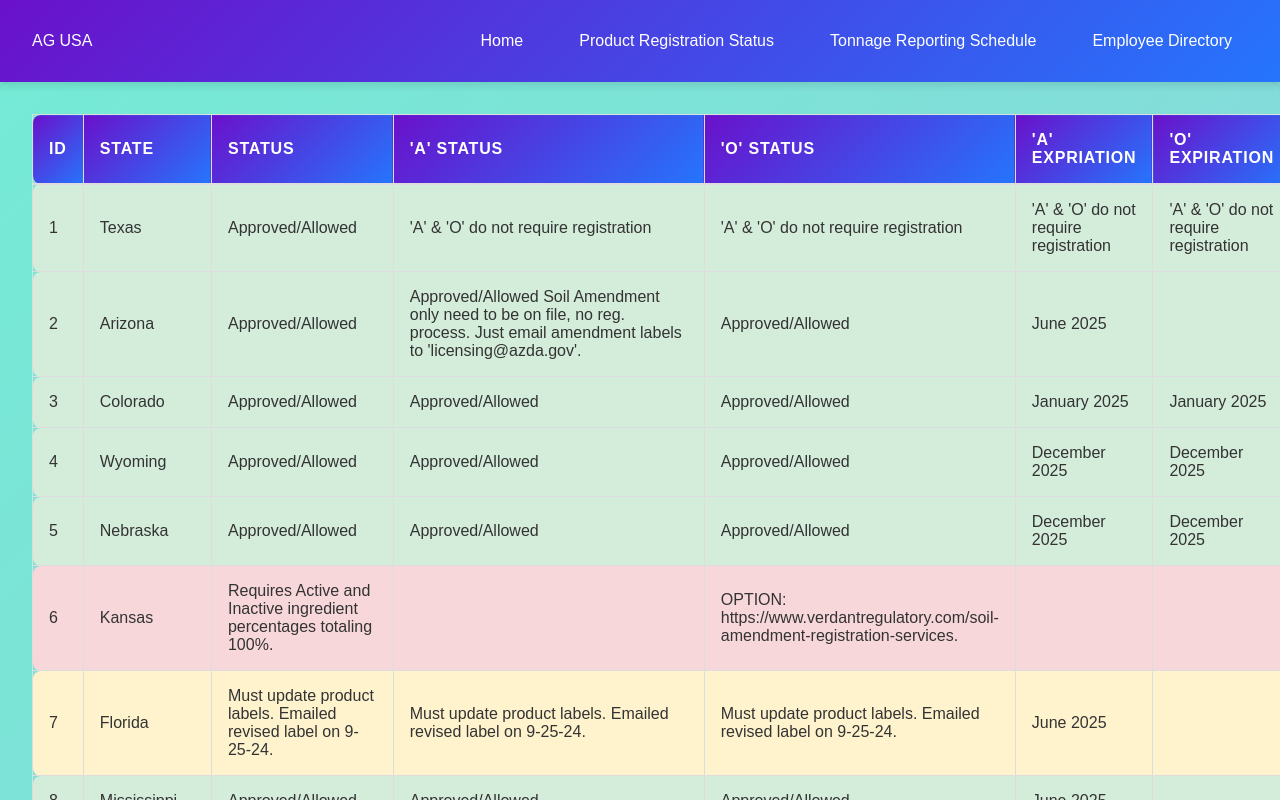
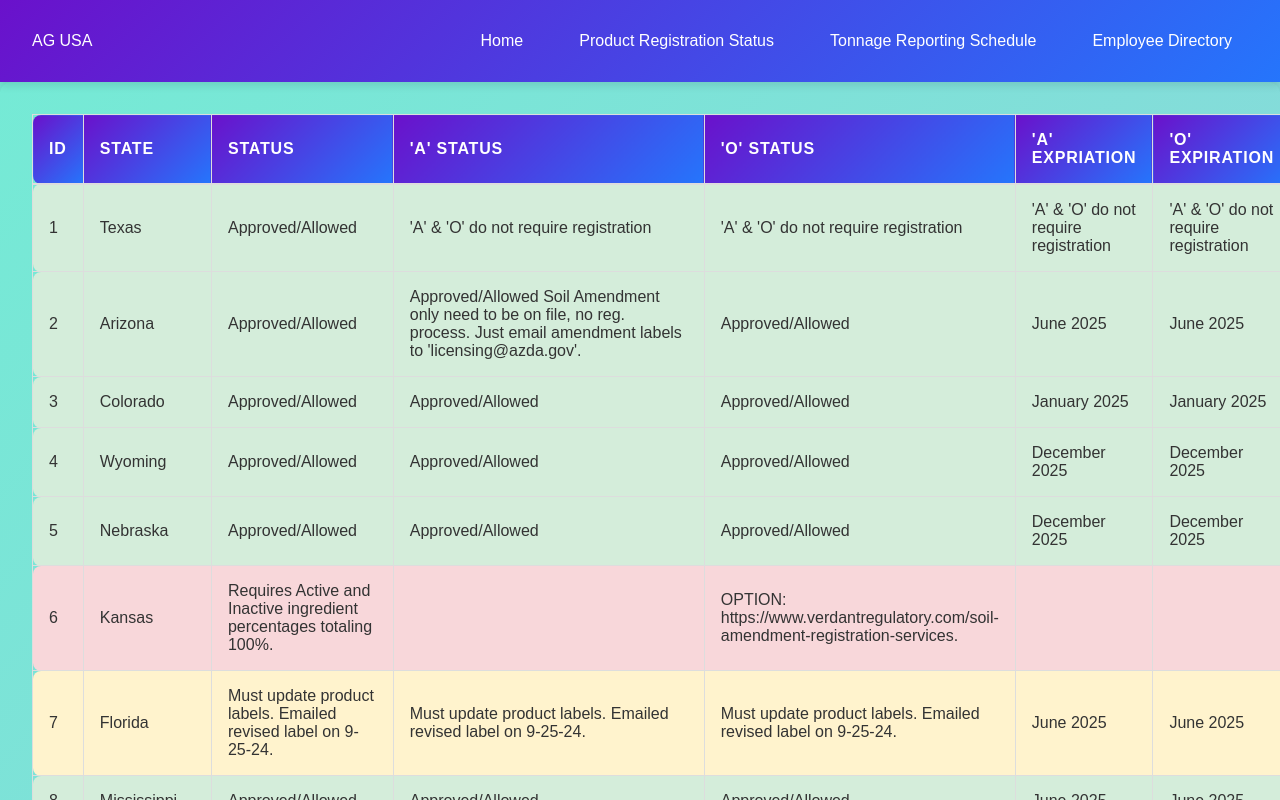
Before and after one commit to max-well-creator/work_dashboard, a Next.js app: page /product_reg_status in a window 1280 px wide. Shown: the top 800 px of the page. Built offline with nearby package versions, Linux system fonts and the light colour scheme.

Commit message:
update state registraton list

```diff
--- a/package.json
+++ b/package.json
@@ -9,6 +9,7 @@
 		"lint": "next lint"
 	},
 	"dependencies": {
+		"axios": "^1.7.8",
 		"next": "14.2.15",
 		"react": "^18.3.1",
 		"react-dom": "^18.3.1",
--- a/src/data/stateRegistrationStatus.js
+++ b/src/data/stateRegistrationStatus.js
@@ -29,7 +29,7 @@ const statesRegData = [
 		notes: "",
 		is_soil_amendment: "Yes",
 		a_expiration: "June 2025",
-		o_expiration: "",
+		o_expiration: "June 2025",
 		color: APPROVED_COLOR,
 	},
 	{
@@ -94,7 +94,7 @@ const statesRegData = [
 		o_status: "Must update product labels. Emailed revised label on 9-25-24.",
 		notes: "",
 		a_expiration: "June 2025",
-		o_expiration: "",
+		o_expiration: "June 2025",
 		color: PENDING_COLOR,
 	},
 	{
@@ -105,8 +105,9 @@ const statesRegData = [
 		o_status: APPROVED,
 		notes:
 			"Just need soil amendment registration. Registered as soil amendment on 12-3-24",
+		is_soil_amendment: "?",
 		a_expiration: "June 2025",
-		o_expiration: "",
+		o_expiration: "June 2025",
 		color: APPROVED_COLOR,
 		renew_at:
 			'Renew registrations at <a href="https://agnet.mdac.ms.gov/fflsp/" target= "_blank"> Mississippi Renewal</a>',
@@ -181,6 +182,7 @@ const statesRegData = [
 		license_statues: APPROVED,
 		a_status: NOREGISTRATIONREQUIRED,
 		o_status: NOREGISTRATIONREQUIRED,
+		is_soil_amendment: "Yes",
 		notes: "",
 		a_expiration: NOREGISTRATIONREQUIRED,
 		o_expiration: NOREGISTRATIONREQUIRED,
@@ -257,6 +259,7 @@ const statesRegData = [
 		license_statues: APPROVED,
 		a_status: NOREGISTRATIONREQUIRED,
 		o_status: NOREGISTRATIONREQUIRED,
+		is_soil_amendment: "Yes",
 		notes: "",
 		a_expiration: NOREGISTRATIONREQUIRED,
 		o_expiration: NOREGISTRATIONREQUIRED,
@@ -291,6 +294,7 @@ const statesRegData = [
 		license_statues: APPROVED,
 		a_status: APPROVED,
 		o_status: APPROVED,
+		is_soil_amendment: "?",
 		notes: "",
 		a_expiration: "Sarah sent a check on 11-12-24",
 		o_expiration: "Sarah sent a check on 11-12-24",
@@ -316,6 +320,7 @@ const statesRegData = [
 		license_statues: APPROVED,
 		a_status: NOREGISTRATIONREQUIRED,
 		o_status: NOREGISTRATIONREQUIRED,
+		is_soil_amendment: "Yes",
 		notes: "",
 		a_expiration: NOREGISTRATIONREQUIRED,
 		o_expiration: NOREGISTRATIONREQUIRED,
@@ -395,6 +400,7 @@ const statesRegData = [
 		o_status:
 			"No Individual Product Registration need just register the company. Per rane.j.sewell@tn.gov - filled out application and emailed 9-25-24",
 		notes: "",
+		is_soil_amendment: "?",
 		a_expiration: "",
 		o_expiration: "",
 		color: PENDING_COLOR,
@@ -409,7 +415,7 @@ const statesRegData = [
 			"Need a fertilizer license and individual product registration renewals.",
 		is_soil_amendment: "Yes",
 		a_expiration: "June 2025",
-		o_expiration: "",
+		o_expiration: "June 2025",
 		color: APPROVED_COLOR,
 	},
 	{
@@ -460,7 +466,7 @@ const statesRegData = [
 		notes: "",
 		is_soil_amendment: "Need to register A and O",
 		a_expiration: "June 2025",
-		o_expiration: "",
+		o_expiration: "June 2025",
 		color: APPROVED_COLOR,
 		how_to_submit:
 			'Renew registrations at <a href="https://www.kellysolutions.com/erenewals/login.aspx?ReturnUrl=/erenewals/Soil/default_newreg.aspx" target= "_blank">Georgia DOA</a>',
@@ -483,9 +489,10 @@ const statesRegData = [
 		license_statues: APPROVED,
 		a_status: APPROVED,
 		o_status: APPROVED,
+		is_soil_amendment: "Yes",
 		notes: "Fertilizer and Soil Amendment are lumped together",
 		a_expiration: "June 2026",
-		o_expiration: "",
+		o_expiration: "June 2026",
 		color: APPROVED_COLOR,
 	},
 ];
```
Also changed, not shown: 1 other file (tests, documents, lock files or other folders).
